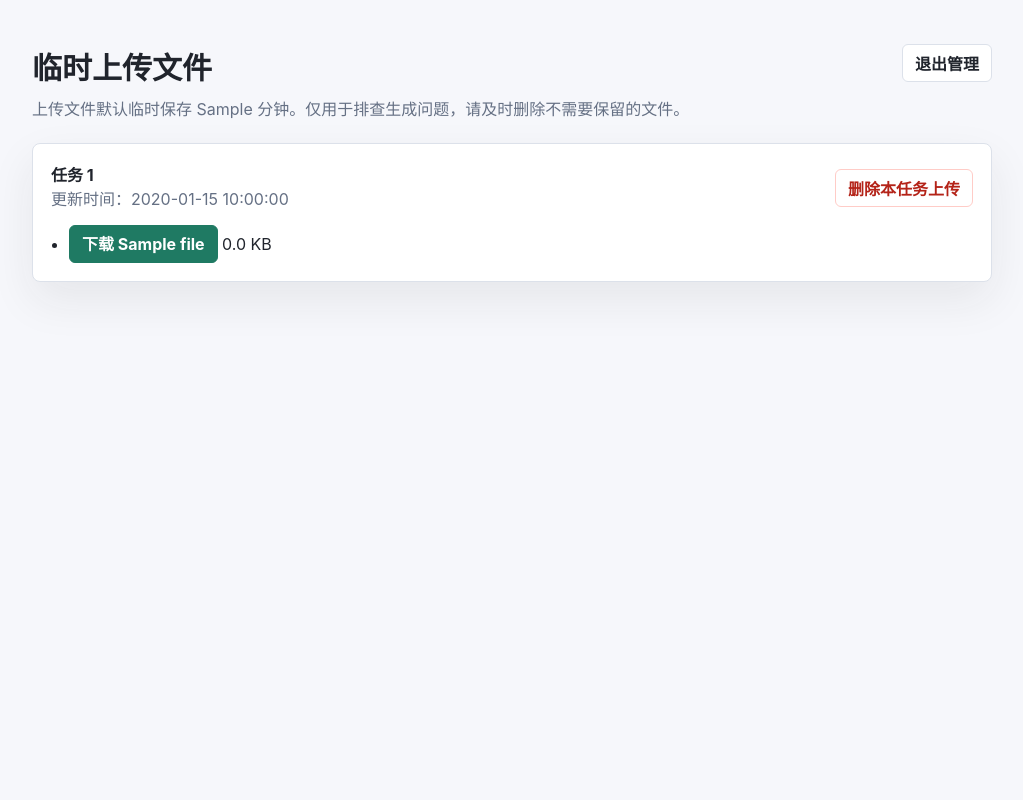
After one commit to moe214-png/resume-optimizer, a Flask app: template templates/admin_uploads.html in a window 1280 px wide. The commit adds this page. Shown: the whole page, without its empty margins (128-1151 px from the left). Run offline with Flask 3, Linux system fonts and the light colour scheme; the template is opened without the code that fills it: most values are stand-ins (such as "Sample title", 1, 10 or a date in 2020).

Commit message:
Temporarily retain uploads with deletion controls

```diff
--- a/app.py
+++ b/app.py
@@ -5,6 +5,7 @@ import json
 import os
 import re
 import secrets
+import shutil
 import threading
 import traceback
 import uuid
@@ -26,6 +27,7 @@ app = Flask(__name__)
 
 BASE_DIR = Path(__file__).resolve().parent
 OUTPUT_DIR = BASE_DIR / "static"
+UPLOAD_DIR = BASE_DIR / "uploads"
 ALLOWED_EXTENSIONS = {"pdf", "docx"}
 SUPPORT_EXTENSIONS = {"pdf", "docx", "pptx", "txt", "md", "csv", "json", "html", "htm"}
 IMAGE_EXTENSIONS = {"png", "jpg", "jpeg", "webp", "bmp", "tif", "tiff"}
@@ -34,8 +36,10 @@ MAX_UPLOAD_SIZE = 40 * 1024 * 1024
 WORD_NS = {"w": "http://schemas.openxmlformats.org/wordprocessingml/2006/main"}
 XML_SPACE = "{http://www.w3.org/XML/1998/namespace}space"
 OCR_ENGINE = None
-APP_VERSION = "2026-05-08-pdf-format-warning"
+APP_VERSION = "2026-05-09-upload-retention"
 PDF_FORMAT_WARNING = "你上传的是 PDF 简历。PDF 只能提取文字后重新生成 Word，无法完整保留原简历版式；如需保留格式，请上传原始 DOCX 简历。"
+ADMIN_PASSWORD = os.getenv("ADMIN_PASSWORD", "").strip()
+UPLOAD_TTL_SECONDS = int(os.getenv("UPLOAD_TTL_SECONDS", str(2 * 60 * 60)))
 JOBS: dict[str, dict] = {}
 JOBS_LOCK = threading.Lock()
 
@@ -73,6 +77,19 @@ def cleanup_old_outputs() -> None:
         try:
             if path.stat().st_mtime < cutoff:
                 path.unlink()
+        except OSError:
+            continue
+
+
+def cleanup_old_uploads() -> None:
+    if UPLOAD_TTL_SECONDS <= 0 or not UPLOAD_DIR.exists():
+        return
+
+    cutoff = datetime.now().timestamp() - UPLOAD_TTL_SECONDS
+    for path in UPLOAD_DIR.iterdir():
+        try:
+            if path.is_dir() and path.stat().st_mtime < cutoff:
+                shutil.rmtree(path, ignore_errors=True)
         except OSError:
             continue
 
@@ -113,9 +130,64 @@ def get_job(job_id: str) -> dict | None:
         return dict(job) if job else None
 
 
+def admin_enabled() -> bool:
+    return bool(ADMIN_PASSWORD)
+
+
+def is_admin_authenticated() -> bool:
+    return admin_enabled() and session.get("admin_authenticated") is True
+
+
+def require_admin():
+    if not admin_enabled():
+        return render_template("error.html", message="管理功能未启用。请先在 Railway 设置 ADMIN_PASSWORD。"), 404
+    if not is_admin_authenticated():
+        return redirect(url_for("admin_login", next=request.path))
+    return None
+
+
+def save_upload_file(job_id: str, field: str, filename: str, data: bytes) -> str:
+    safe_name = secure_filename(filename) or f"{field}.bin"
+    target_dir = UPLOAD_DIR / job_id
+    target_dir.mkdir(parents=True, exist_ok=True)
+    target = target_dir / f"{field}_{safe_name}"
+    target.write_bytes(data)
+    return str(target.relative_to(BASE_DIR))
+
+
+def upload_records() -> list[dict]:
+    if not UPLOAD_DIR.exists():
+        return []
+
+    records = []
+    for job_dir in sorted(UPLOAD_DIR.iterdir(), key=lambda p: p.stat().st_mtime, reverse=True):
+        if not job_dir.is_dir():
+            continue
+        files = []
+        for path in sorted(job_dir.iterdir()):
+            if path.is_file():
+                files.append(
+                    {
+                        "name": path.name,
+                        "size": path.stat().st_size,
+                        "download_url": url_for("admin_download_upload", job_id=job_dir.name, filename=path.name),
+                    }
+                )
+        records.append(
+            {
+                "job_id": job_dir.name,
+                "updated_at": datetime.fromtimestamp(job_dir.stat().st_mtime).strftime("%Y-%m-%d %H:%M:%S"),
+                "files": files,
+                "delete_url": url_for("delete_uploads", job_id=job_dir.name),
+            }
+        )
+    return records
+
+
 @app.before_request
 def run_request_maintenance():
     cleanup_old_outputs()
+    cleanup_old_uploads()
     return None
 
 
@@ -1857,6 +1929,8 @@ def run_resume_job(job_id: str, payload: dict) -> None:
             "optimized": display_text,
             "download": filename,
             "format_warning": format_warning,
+            "job_id": job_id,
+            "upload_retention_notice": f"原始上传文件会临时保存 {UPLOAD_TTL_SECONDS // 60} 分钟，可在本页删除。",
             "edit_count": len(changes),
             "changes": changes,
             "match_analysis": match_analysis,
@@ -1907,17 +1981,21 @@ def index():
 
     original_filename = secure_filename(resume_file.filename)
     resume_data = resume_file.read()
+    job_id = uuid.uuid4().hex
+    saved_uploads = [save_upload_file(job_id, "resume", original_filename, resume_data)]
     achievement_file_payloads = [
         {"filename": file.filename, "data": file.read()}
         for file in request.files.getlist("achievement_files")
         if file and file.filename
     ]
-    job_id = uuid.uuid4().hex
+    for index, payload_item in enumerate(achievement_file_payloads, start=1):
+        saved_uploads.append(save_upload_file(job_id, f"achievement_{index}", payload_item["filename"], payload_item["data"]))
     with JOBS_LOCK:
         JOBS[job_id] = {
             "status": "running",
             "percent": 3,
             "message": "任务已创建，正在准备生成...",
+            "saved_uploads": saved_uploads,
             "created_at": datetime.now().isoformat(timespec="seconds"),
             "updated_at": datetime.now().isoformat(timespec="seconds"),
         }
@@ -1941,7 +2019,7 @@ def index():
 def job_status_page(job_id: str):
     if not get_job(job_id):
         return render_template("error.html", message="任务不存在或已过期，请重新提交。"), 404
-    return render_template("job.html", job_id=job_id)
+    return render_template("job.html", job_id=job_id, upload_ttl_minutes=UPLOAD_TTL_SECONDS // 60)
 
 
 @app.get("/jobs/<job_id>/status")
@@ -1954,6 +2032,8 @@ def job_status(job_id: str):
         "percent": job.get("percent", 0),
         "message": job.get("message", ""),
         "result_url": url_for("job_result", job_id=job_id) if job.get("status") == "done" else "",
+        "delete_uploads_url": url_for("delete_uploads", job_id=job_id),
+        "uploads_saved": bool(job.get("saved_uploads")),
         "error": job.get("error", ""),
     }
 
@@ -1968,6 +2048,17 @@ def job_result(job_id: str):
     if job.get("status") != "done":
         return redirect(url_for("job_status_page", job_id=job_id))
     return render_template("result.html", **job.get("result", {}))
+
+
+@app.post("/jobs/<job_id>/uploads/delete")
+def delete_uploads(job_id: str):
+    shutil.rmtree(UPLOAD_DIR / secure_filename(job_id), ignore_errors=True)
+    with JOBS_LOCK:
+        if job_id in JOBS:
+            JOBS[job_id]["saved_uploads"] = []
+            JOBS[job_id]["uploads_deleted"] = True
+    next_url = request.form.get("next") or url_for("job_status_page", job_id=job_id)
+    return redirect(next_url)
 
 
 @app.get("/download/<path:filename>")
@@ -1984,6 +2075,51 @@ def download_file(filename: str):
     )
 
 
+@app.route("/admin/login", methods=["GET", "POST"])
+def admin_login():
+    if not admin_enabled():
+        return render_template("error.html", message="管理功能未启用。请先在 Railway 设置 ADMIN_PASSWORD。"), 404
+
+    error = ""
+    if request.method == "POST":
+        password = request.form.get("password", "")
+        if secrets.compare_digest(password, ADMIN_PASSWORD):
+            session["admin_authenticated"] = True
+            return redirect(request.args.get("next") or url_for("admin_uploads"))
+        error = "管理员口令不正确，请重试。"
+    return render_template("login.html", error=error, title="管理员口令", description="请输入管理员口令查看临时上传文件。")
+
+
+@app.post("/admin/logout")
+def admin_logout():
+    session.pop("admin_authenticated", None)
+    return redirect(url_for("admin_login"))
+
+
+@app.get("/admin/uploads")
+def admin_uploads():
+    auth_response = require_admin()
+    if auth_response:
+        return auth_response
+    return render_template(
+        "admin_uploads.html",
+        records=upload_records(),
+        ttl_minutes=UPLOAD_TTL_SECONDS // 60,
+    )
+
+
+@app.get("/admin/uploads/<job_id>/<path:filename>")
+def admin_download_upload(job_id: str, filename: str):
+    auth_response = require_admin()
+    if auth_response:
+        return auth_response
+    safe_job_id = secure_filename(job_id)
+    safe_name = secure_filename(filename)
+    if safe_job_id != job_id or safe_name != filename:
+        return render_template("error.html", message="文件名无效。"), 404
+    return send_from_directory(UPLOAD_DIR / safe_job_id, safe_name, as_attachment=True, download_name=safe_name)
+
+
 @app.errorhandler(413)
 def file_too_large(_error):
     return render_index(error="文件太大，请上传 8MB 以内的简历。"), 413
--- /dev/null
+++ b/templates/admin_uploads.html
@@ -0,0 +1,169 @@
+<!DOCTYPE html>
+<html lang="zh-CN">
+<head>
+    <meta charset="UTF-8">
+    <meta name="viewport" content="width=device-width, initial-scale=1.0">
+    <title>临时上传文件</title>
+    <style>
+        :root {
+            --bg: #f6f7fb;
+            --panel: #ffffff;
+            --text: #20242c;
+            --muted: #657084;
+            --line: #dce1ea;
+            --primary: #1f7a63;
+            --danger: #b42318;
+        }
+
+        * { box-sizing: border-box; }
+
+        body {
+            margin: 0;
+            min-height: 100vh;
+            background: var(--bg);
+            color: var(--text);
+            font-family: -apple-system, BlinkMacSystemFont, "Segoe UI", "Microsoft YaHei", sans-serif;
+        }
+
+        main {
+            width: min(960px, calc(100% - 32px));
+            margin: 0 auto;
+            padding: 44px 0;
+        }
+
+        .topbar {
+            display: flex;
+            justify-content: space-between;
+            gap: 16px;
+            align-items: flex-start;
+            margin-bottom: 20px;
+        }
+
+        h1 {
+            margin: 0 0 8px;
+            font-size: 30px;
+            letter-spacing: 0;
+        }
+
+        p {
+            margin: 0;
+            color: var(--muted);
+            line-height: 1.7;
+        }
+
+        .record {
+            margin-top: 16px;
+            padding: 18px;
+            border: 1px solid var(--line);
+            border-radius: 8px;
+            background: var(--panel);
+            box-shadow: 0 18px 45px rgba(32, 36, 44, 0.08);
+        }
+
+        .record-head {
+            display: flex;
+            justify-content: space-between;
+            gap: 12px;
+            align-items: center;
+            margin-bottom: 12px;
+        }
+
+        .job-id {
+            font-weight: 700;
+            overflow-wrap: anywhere;
+        }
+
+        ul {
+            margin: 0;
+            padding-left: 18px;
+            line-height: 1.9;
+        }
+
+        a,
+        button {
+            display: inline-flex;
+            align-items: center;
+            min-height: 38px;
+            padding: 0 12px;
+            border-radius: 6px;
+            border: 1px solid var(--line);
+            background: #fff;
+            color: var(--text);
+            text-decoration: none;
+            font: inherit;
+            font-weight: 700;
+            cursor: pointer;
+        }
+
+        a.primary {
+            border-color: var(--primary);
+            background: var(--primary);
+            color: #fff;
+        }
+
+        button.danger {
+            border-color: #ffccc7;
+            color: var(--danger);
+        }
+
+        .empty {
+            padding: 22px;
+            border: 1px dashed var(--line);
+            border-radius: 8px;
+            background: var(--panel);
+        }
+
+        form { margin: 0; }
+
+        @media (max-width: 720px) {
+            .topbar,
+            .record-head {
+                display: grid;
+                grid-template-columns: 1fr;
+            }
+        }
+    </style>
+</head>
+<body>
+    <main>
+        <section class="topbar">
+            <div>
+                <h1>临时上传文件</h1>
+                <p>上传文件默认临时保存 {{ ttl_minutes }} 分钟。仅用于排查生成问题，请及时删除不需要保留的文件。</p>
+            </div>
+            <form action="/admin/logout" method="POST">
+                <button type="submit">退出管理</button>
+            </form>
+        </section>
+
+        {% if not records %}
+            <section class="empty">
+                <p>当前没有临时保存的上传文件。</p>
+            </section>
+        {% endif %}
+
+        {% for record in records %}
+            <section class="record">
+                <div class="record-head">
+                    <div>
+                        <div class="job-id">任务 {{ record.job_id }}</div>
+                        <p>更新时间：{{ record.updated_at }}</p>
+                    </div>
+                    <form action="{{ record.delete_url }}" method="POST">
+                        <input type="hidden" name="next" value="/admin/uploads">
+                        <button class="danger" type="submit">删除本任务上传</button>
+                    </form>
+                </div>
+                <ul>
+                    {% for file in record.files %}
+                        <li>
+                            <a class="primary" href="{{ file.download_url }}">下载 {{ file.name }}</a>
+                            <span>{{ (file.size / 1024) | round(1) }} KB</span>
+                        </li>
+                    {% endfor %}
+                </ul>
+            </section>
+        {% endfor %}
+    </main>
+</body>
+</html>
--- a/templates/login.html
+++ b/templates/login.html
@@ -3,7 +3,7 @@
 <head>
     <meta charset="UTF-8">
     <meta name="viewport" content="width=device-width, initial-scale=1.0">
-    <title>访问口令</title>
+    <title>{{ title or "访问口令" }}</title>
     <style>
         :root {
             --bg: #f6f7fb;
@@ -92,8 +92,8 @@
 </head>
 <body>
     <main>
-        <h1>访问口令</h1>
-        <p>请输入口令后继续使用简历优化工具。</p>
+        <h1>{{ title or "访问口令" }}</h1>
+        <p>{{ description or "请输入口令后继续使用简历优化工具。" }}</p>
         <form method="POST">
             {% if error %}
                 <div class="error">{{ error }}</div>
```
Also changed, not shown: templates/job.html (+32 -0 lines), templates/result.html (+27 -0 lines), 1 other file.
